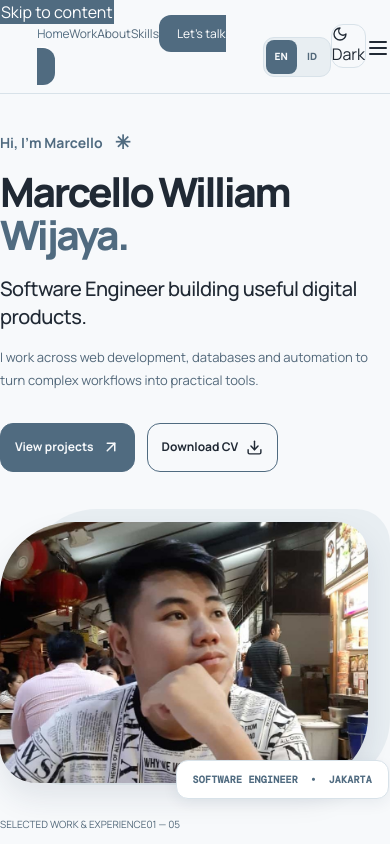
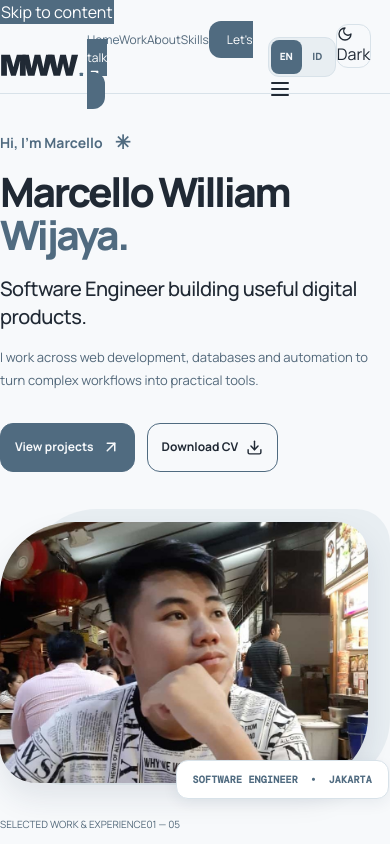
Before and after one commit to MarcelloWijaya/MarcelloWijaya.github.io, a React (Vite) app: page / in a window 390 px wide. Shown: the top 844 px of the page. Built offline with nearby package versions, Linux system fonts and the light colour scheme.

Commit message:
style(brand): responsive theme-aware MWW mark

```diff
--- a/src/soft-human.css
+++ b/src/soft-human.css
@@ -359,3 +359,42 @@ html[data-theme] .skills-strip span {color:var(--accent)}
 html[data-theme] a:focus-visible,
 html[data-theme] button:focus-visible,
 html[data-theme] input:focus-visible {outline-color:var(--accent)}
+
+/* MWW visual identity: 01 Clean Type for navigation/footer.
+   Drawn as a scale-independent inline SVG, not rendered text or a raster.
+   The navy mark follows text color in light mode; near-white in dark mode. */
+html[data-theme] a.brand{
+  display:inline-flex;
+  align-items:center;
+  justify-content:flex-start;
+  flex-shrink:0;
+  width:116px;
+  height:46px;
+  line-height:1;
+  color:var(--ink);
+  text-decoration:none;
+  transition:color .23s ease,transform .23s ease;
+}
+html[data-theme] a.brand .mww-wordmark{
+  display:block;
+  width:112px;
+  height:auto;
+  flex-shrink:0;
+  overflow:visible;
+}
+html[data-theme] a.brand .mww-dot{color:var(--slate)}
+@media (hover:hover) and (prefers-reduced-motion:no-preference){
+  html[data-theme] a.brand:hover{transform:translateY(-2px);color:var(--slate)}
+  html[data-theme] a.brand:hover .mww-dot{color:var(--ink)}
+}
+html[data-theme] a.brand:focus-visible{
+  border-radius:5px;
+  outline:2px solid var(--accent);
+  outline-offset:4px;
+}
+html[data-theme] footer a.brand{width:116px}
+@media(max-width:640px){
+  html[data-theme] a.brand{width:87px;height:44px}
+  html[data-theme] a.brand .mww-wordmark{width:85px}
+  html[data-theme] footer a.brand{width:87px}
+}
```
